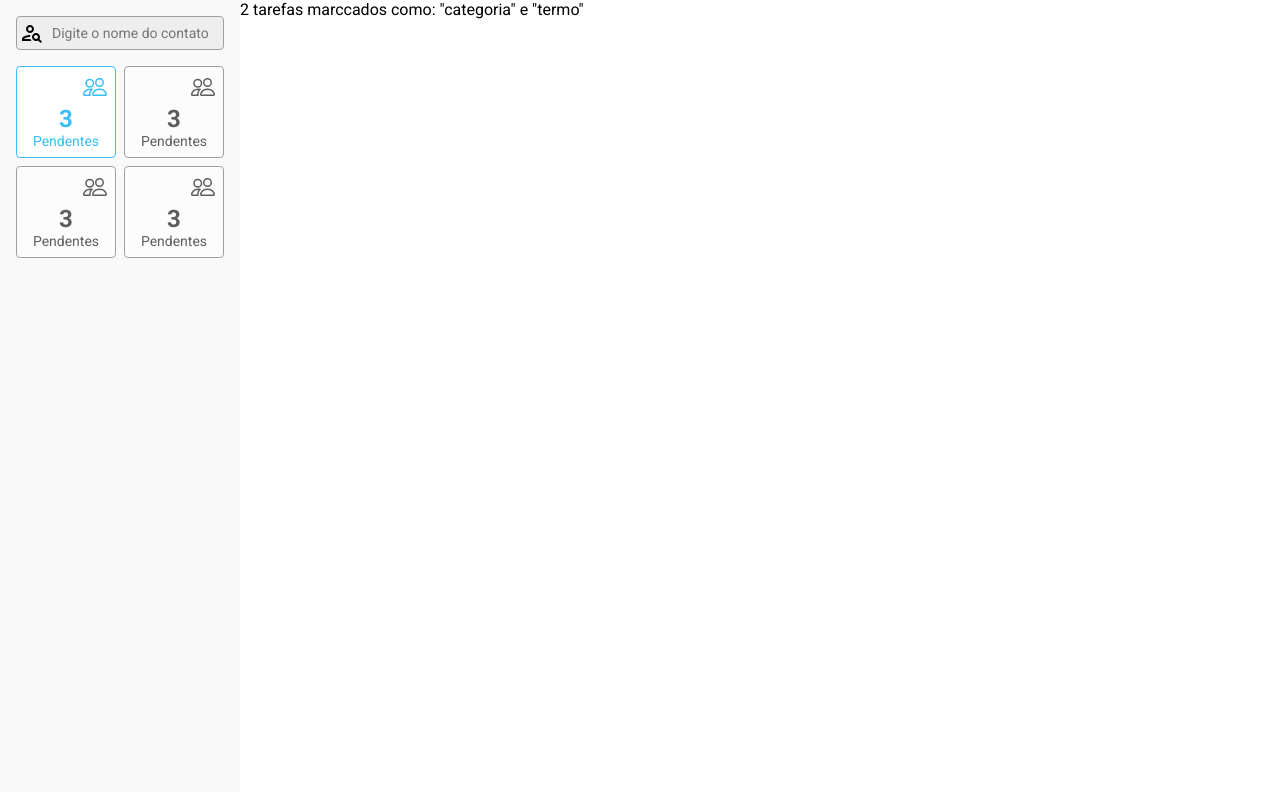
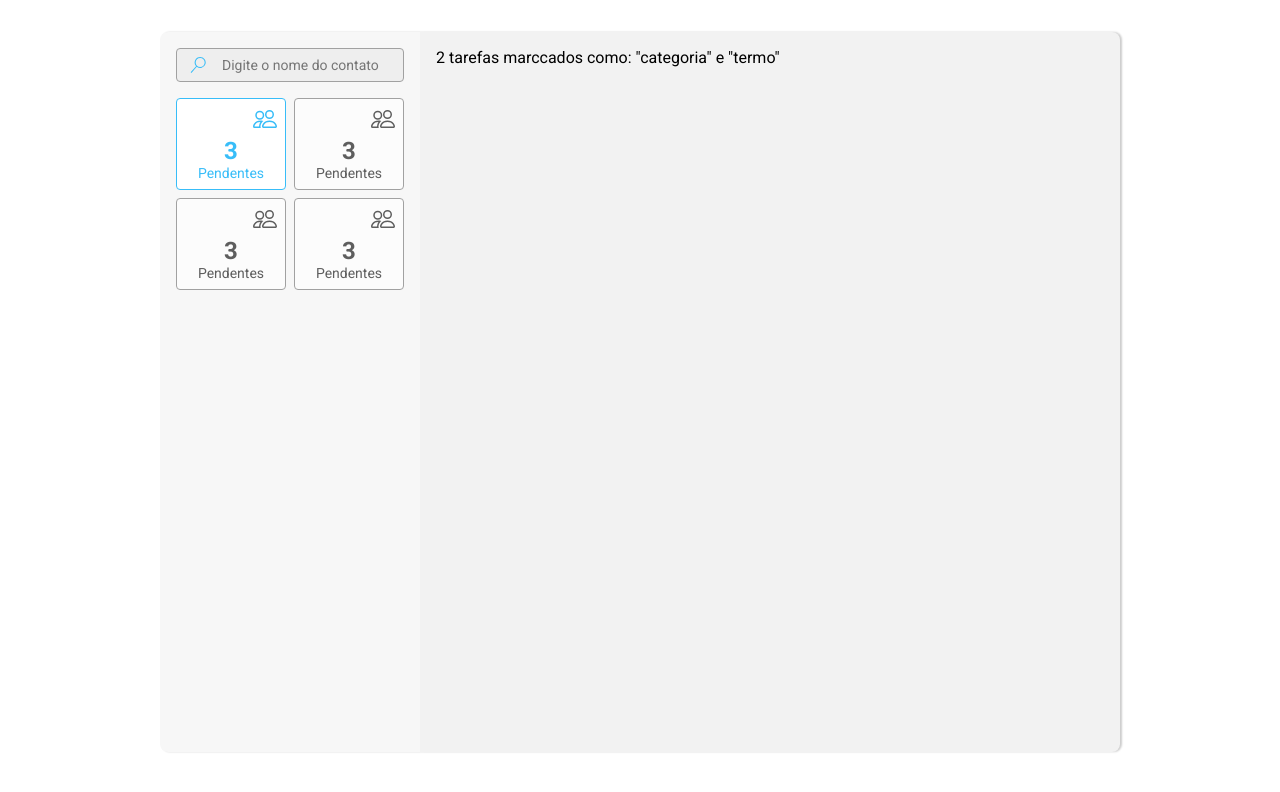
Before and after one commit to emmanuelmarcosdeoliveira/contac-list, a React (Vite) app: page / in a window 1280 px wide. Shown: the top 792 px of the page. Built offline with nearby package versions, Linux system fonts and the light colour scheme; the HTML template or start-up script is replaced by a standard one.

Commit message:
chore: developed project responsibility

```diff
--- a/src/components/FilterCard/index.tsx
+++ b/src/components/FilterCard/index.tsx
@@ -1,11 +1,11 @@
 import { BsPeople } from 'react-icons/bs'
 import * as S from './styles'
 
-export type Props = {
-  ativo?: boolean
+export type CardProps = {
+  ativo?: 'ativado' | 'naoativado'
 }
 
-const FilterCard = (props: Props) => {
+const FilterCard = (props: CardProps) => {
   return (
     <S.Card ativo={props.ativo}>
       <BsPeople />
--- a/src/components/FilterCard/styles.ts
+++ b/src/components/FilterCard/styles.ts
@@ -1,7 +1,7 @@
 import styled from 'styled-components'
-import { Props } from '.'
+import { CardProps } from '.'
 
-export const Card = styled.div<Props>`
+export const Card = styled.div<CardProps>`
   padding: 0.5rem;
   border: 1px solid ${(props) => (props.ativo ? '#38bdf8' : '#a1a1a1')};
   background-color: ${(props) => (props.ativo ? '#fff' : '#fcfcfc')};
--- a/src/containers/ContacList/index.tsx
+++ b/src/containers/ContacList/index.tsx
@@ -1,10 +1,10 @@
-import React from 'react'
+import { Main } from './styles'
 
 const ContactList = () => {
   return (
-    <main>
+    <Main>
       <p>2 tarefas marccados como: "categoria" e "termo"</p>
-    </main>
+    </Main>
   )
 }
 
--- /dev/null
+++ b/src/containers/ContacList/styles.ts
@@ -0,0 +1,14 @@
+import styled from 'styled-components'
+
+export const Main = styled.main`
+  padding: 1rem;
+  border-radius: 0rem 0.5rem 0.5rem 0rem;
+  background-color: #f2f2f2;
+  box-shadow: 2px 0 2px rgba(0, 0, 0, 0.2);
+  height: 90dvh;
+  @media (max-width: 768px) {
+    border-radius: 0.25rem;
+    box-shadow: none;
+    background-color: #ffffff;
+  }
+`
--- a/src/containers/Sidebar/index.tsx
+++ b/src/containers/Sidebar/index.tsx
@@ -1,16 +1,19 @@
-import { MdOutlinePersonSearch } from 'react-icons/md'
+import { VscSearch } from 'react-icons/vsc'
 import FilterCard from '../../components/FilterCard'
 import * as S from './styles'
+
 const Sidebar = () => {
   return (
     <S.Asside>
       <S.Search>
-        <MdOutlinePersonSearch />
+        <S.Lupa>
+          <VscSearch />
+        </S.Lupa>
         <input type="text" placeholder="Digite o nome do contato" />
       </S.Search>
 
       <S.Filtros>
-        <FilterCard ativo={true} />
+        <FilterCard ativo="ativado" />
         <FilterCard />
         <FilterCard />
         <FilterCard />
--- a/src/containers/Sidebar/styles.ts
+++ b/src/containers/Sidebar/styles.ts
@@ -2,8 +2,14 @@ import styled from 'styled-components'
 
 export const Asside = styled.aside`
   padding: 1rem;
-  background-color: #f9f9f9;
-  height: 100dvh;
+  background-color: #f7f7f7;
+  border-radius: 0.5rem 0 0 0.5rem;
+  box-shadow: 2px 0 2px rgba(0, 0, 0, 0.2);
+  @media (max-width: 768px) {
+    border-radius: 0.25rem;
+    box-shadow: none;
+    background-color: #ffffff;
+  }
 `
 export const Filtros = styled.div`
   display: grid;
@@ -18,7 +24,8 @@ export const Search = styled.div`
   display: flex;
   justify-content: center;
   align-items: center;
-  font-size: 1.5rem;
+  font-size: 1rem;
+  text-align: left;
   input {
     border: none;
     padding: 0.5rem;
@@ -27,3 +34,11 @@ export const Search = styled.div`
     font-size: 0.875rem;
   }
 `
+
+export const Lupa = styled.svg`
+  color: #38bdf8;
+  height: 1rem;
+  width: 1.5rem;
+  display: flex;
+  align-content: center;
+`
--- a/src/styles/index.ts
+++ b/src/styles/index.ts
@@ -7,11 +7,31 @@ const Styleglobal = createGlobalStyle`
   box-sizing: border-box;
   font-family: Roboto, sans-serif;
 }
+body {
+  @media (max-width: 768px) {
+
+  }
+}
 
 `
 export const Container = styled.div`
+  border-radius: 0.25rem;
+  padding: 2rem;
   display: grid;
-  grid-template-columns: 240px auto;
+  max-width: 1024px;
+  width: 100%;
+  margin: 0 auto;
+  grid-template-columns: 260px auto;
+  @media (max-width: 768px) {
+    grid-template-columns: 1fr;
+    padding: 1rem;
+    margin-block: 1rem;
+    width: 95%;
+    border: 1px solid #f2f2f2;
+    border-radius: 0.25rem;
+    box-sizing: 4px 2px rgba(0, 0, 0, 1);
+    background-color: #f9f9f9;
+  }
 `
 
 export default Styleglobal
```
